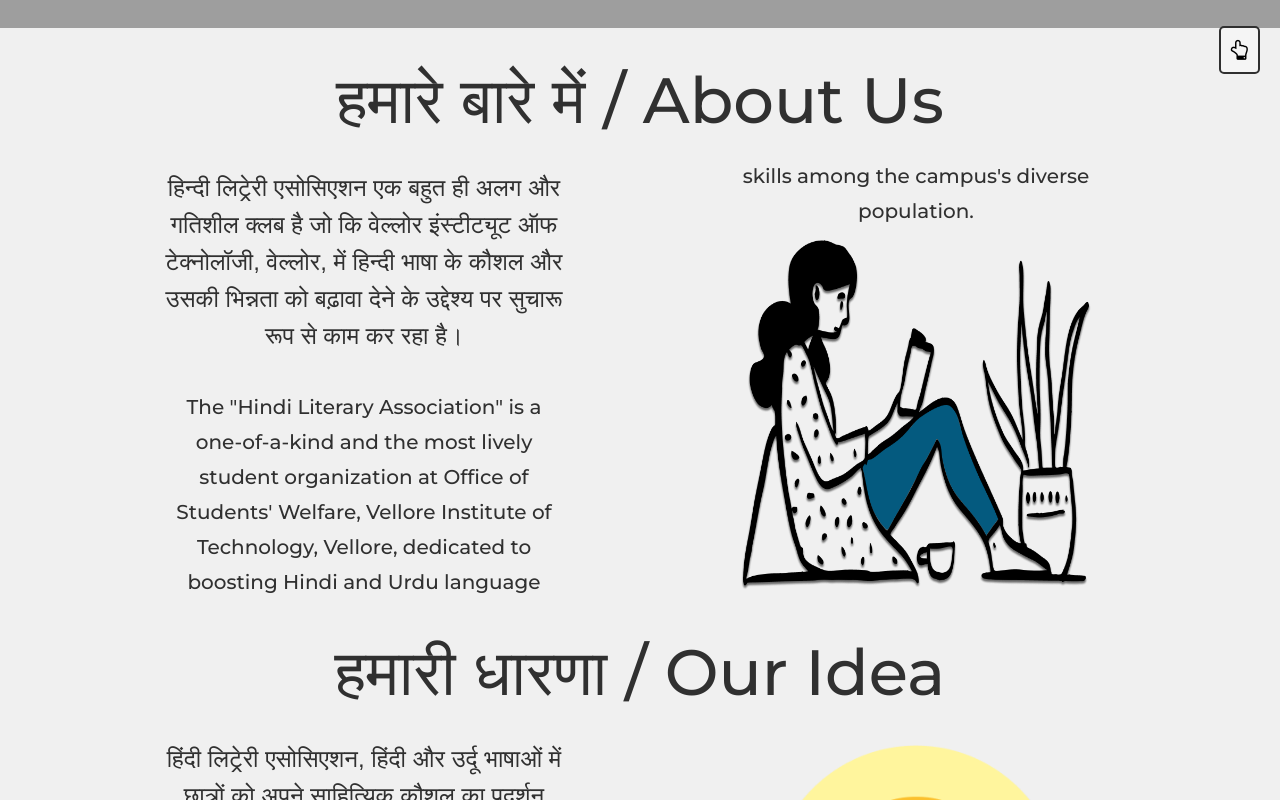
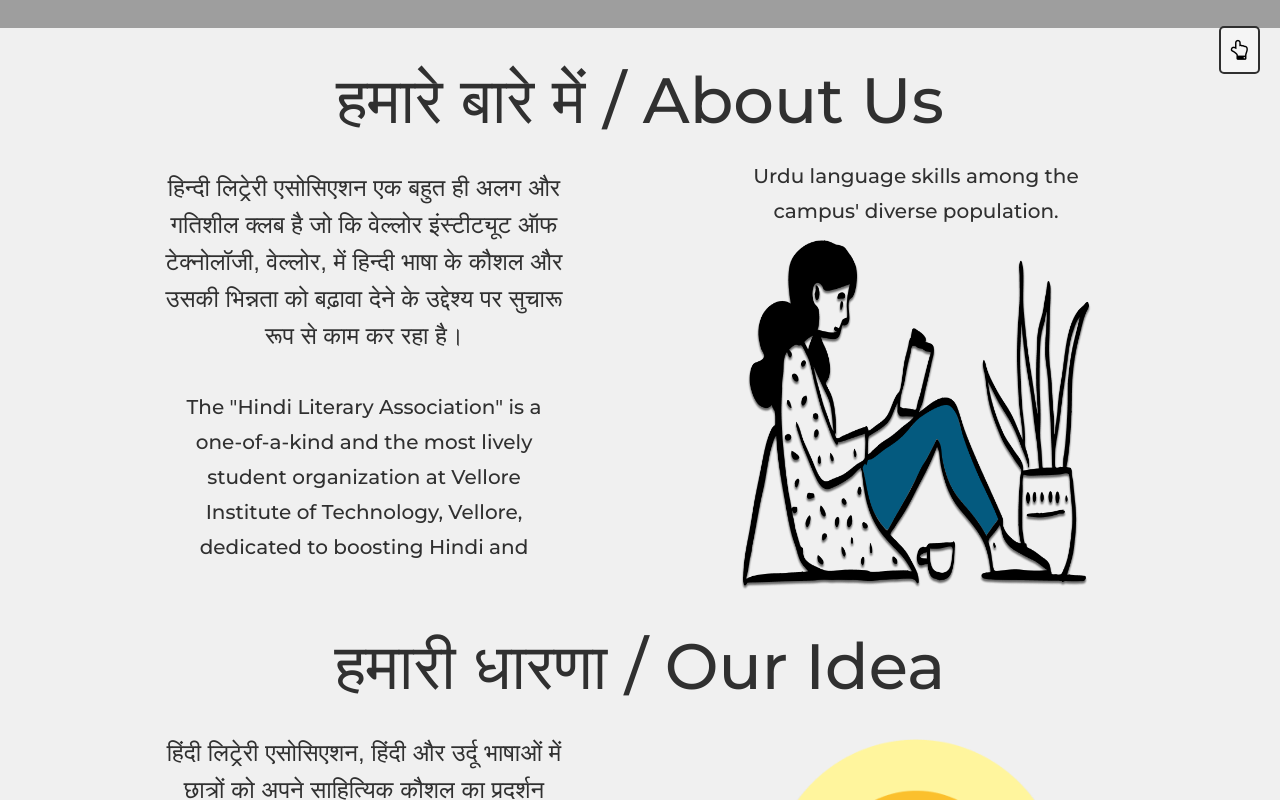
Before and after one commit to hlavitu/hlavitu, a plain HTML site: page index.html in a window 1280 px wide. Shown: the part 686-1486 px from the top of the page. Drawn offline with nearby package versions, Linux system fonts and the light colour scheme; grey boxes are pictures that could not be loaded; a web font is replaced by a local one.

Commit message:
Added Meta tags

```diff
--- a/index.html
+++ b/index.html
@@ -5,6 +5,8 @@
     <meta charset="UTF-8">
     <meta http-equiv="X-UA-Compatible" content="IE=edge">
     <meta name="viewport" content="width=device-width, initial-scale=1.0">
+    <meta name="keywords" content="hla, hindi, hla_vitu, hla.vitu, hlavit, literary, literary association, hindi literary association, campus club, vit club, lit club, hindi club, hindi club vit">
+    <meta name="description" content="Hindi Literary Association (HLA) is the offical Hindi and Urdu Literature Club of VIT, Vellore. The Hindi Literary Association is a one-of-a-kind and the most lively student organization dedicated to boosting Hindi and Urdu language skills among the campus' diverse population.">
     <title>Hindi Literary Association, VITU</title>
     <link rel="stylesheet" href="css/style.css">
     <link href="https://fonts.googleapis.com/css2?family=Montserrat:wght@500&display=swap" rel="stylesheet">
@@ -68,7 +70,7 @@
                     <span class="hindi">हिन्दी लिट्रेरी एसोसिएशन एक बहुत ही अलग और गतिशील क्लब है जो कि वेल्लोर इंस्टीट्यूट ऑफ टेक्नोलॉजी, वेल्लोर, में हिन्दी भाषा के कौशल और उसकी भिन्नता को बढ़ावा देने के उद्देश्य पर सुचारू रूप से काम कर रहा है।</span>
                     <br>
                     <br>
-                    The "Hindi Literary Association" is a one-of-a-kind and the most lively student organization at Office of Students' Welfare, Vellore Institute of Technology, Vellore, dedicated to boosting Hindi and Urdu language skills among the campus's diverse population.
+                    The "Hindi Literary Association" is a one-of-a-kind and the most lively student organization at Vellore Institute of Technology, Vellore, dedicated to boosting Hindi and Urdu language skills among the campus' diverse population.
                 </p>
                 <img src="./images/about.png" alt="Image"/>
             </div>
```
